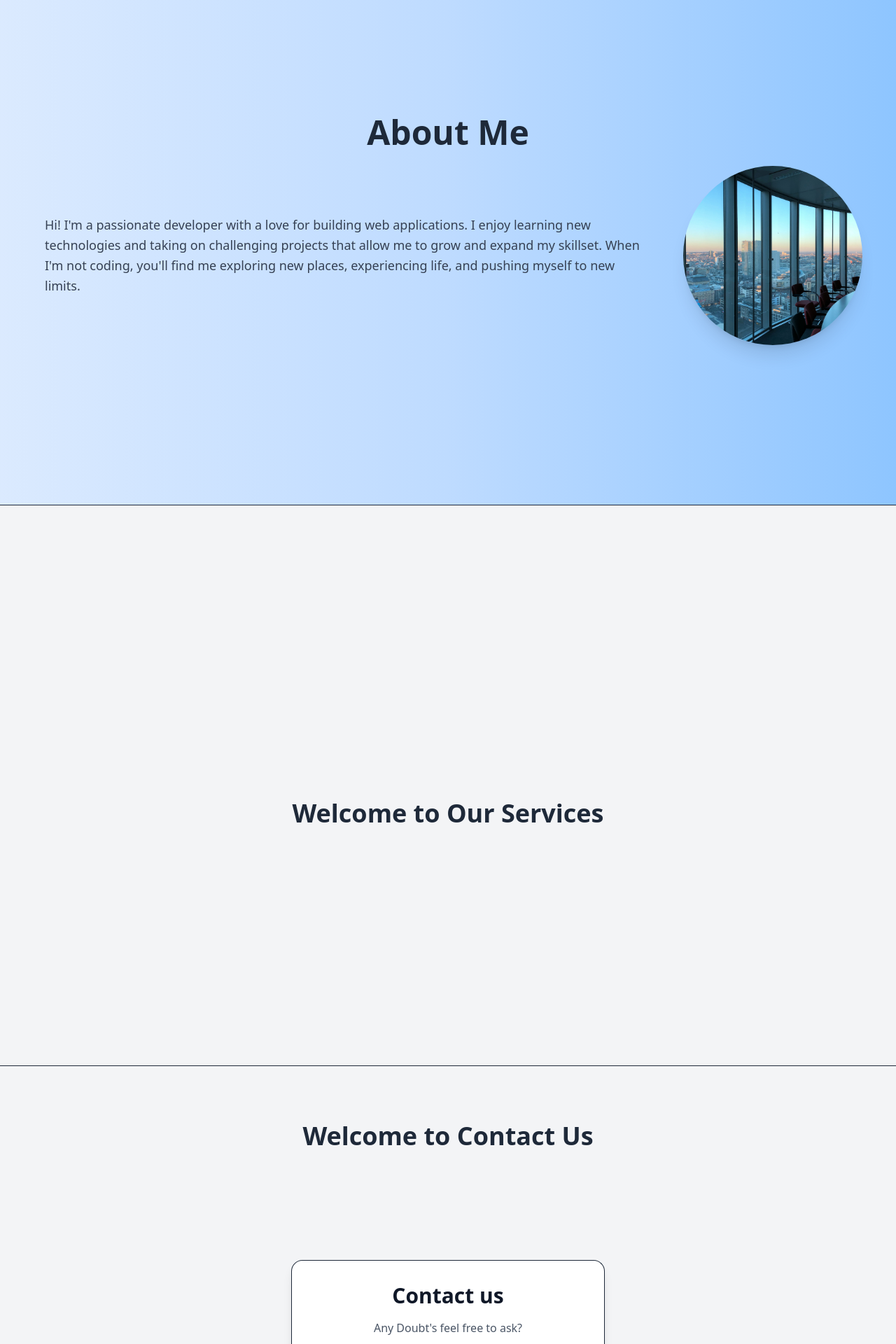
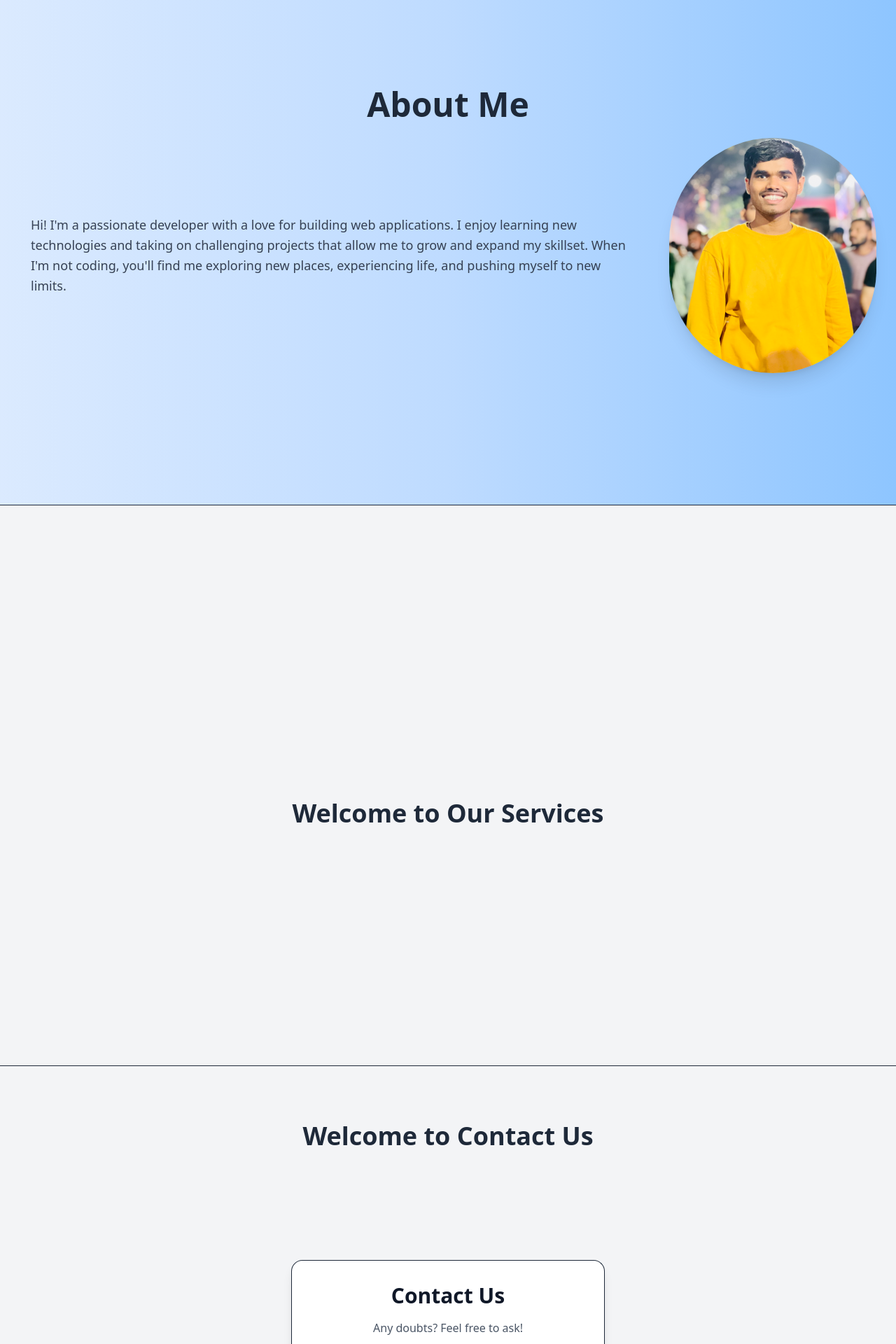
Before and after one commit to omkar1103/InterTask, a React (Vite) app: page / in a window 1280 px wide. Shown: the part 880-2800 px from the top of the page at 70% size. Built offline with nearby package versions, Linux system fonts and the light colour scheme.

Commit message:
added animation to all pages

```diff
--- a/src/App.jsx
+++ b/src/App.jsx
@@ -9,8 +9,8 @@ function App() {
   const scrollToAbout = () => {
     const aboutSection = document.getElementById("about");
     aboutSection.scrollIntoView({
-      behavior: 'smooth', // Smooth scroll behavior
-      block: 'start',     // Align the section at the top of the viewport
+      behavior: 'smooth',
+      block: 'start',
     });
   };
 
--- a/src/components/About.jsx
+++ b/src/components/About.jsx
@@ -1,5 +1,5 @@
 import React, { useEffect, useState } from "react";
-import home from "../assets/Home.jpg"; // Add `/` after `..`
+import home from "../assets/Aboutme.jpg";
 
 function About() {
   const [isVisible, setIsVisible] = useState(false);
@@ -8,10 +8,10 @@ function About() {
     const observer = new IntersectionObserver(
       ([entry]) => {
         if (entry.isIntersecting) {
-          setIsVisible(true); // Trigger animation when section is in view
+          setIsVisible(true);
         }
       },
-      { threshold: 0.5 } // Trigger when 50% of the section is in view
+      { threshold: 0.5 }
     );
 
     const element = document.getElementById("about");
@@ -28,24 +28,15 @@ function About() {
       }`}
     >
       <h1 className="text-5xl font-extrabold text-gray-800 mb-6">About Me</h1>
-
-      {/* Container for text and image */}
       <div className="flex flex-col md:flex-row items-center space-x-0 md:space-x-8 space-y-8 md:space-y-0">
-
-        {/* About text */}
         <div className="text-lg text-gray-700 max-w-4xl px-4 leading-relaxed text-center md:text-left">
           <p>
             Hi! I'm a passionate developer with a love for building web applications. I enjoy learning new technologies and taking on challenging projects that allow me to grow and expand my skillset.
             When I'm not coding, you'll find me exploring new places, experiencing life, and pushing myself to new limits.
           </p>
         </div>
-
-        {/* Image */}
         <div className="flex justify-center md:justify-start">
-          <img
-            src={home}
-            alt="Profile"
-            className="w-64 h-64 rounded-full shadow-xl object-cover"
+          <img src={home} alt="Profile" className="w-74 h-84 rounded-full shadow-xl object-cover hover:scale-110 transition-transform duration-300 ease-in-out"
           />
         </div>
 
--- a/src/components/Contact.jsx
+++ b/src/components/Contact.jsx
@@ -1,7 +1,9 @@
-import React, { useState } from "react";
+import React, { useState, useEffect } from "react";
+import { motion } from "framer-motion";
 
 const Contact = () => {
-  const [formData, setFormData] = useState({name: "",email: "",message: ""});
+  const [formData, setFormData] = useState({ name: "", email: "", message: "" });
+  const [isVisible, setIsVisible] = useState(false);
 
   const handleChange = (e) => {
     const { name, value } = e.target;
@@ -21,40 +23,82 @@ const Contact = () => {
     setFormData({ name: "", email: "", message: "" });
   };
 
+  useEffect(() => {
+    const observer = new IntersectionObserver(
+      ([entry]) => {
+        if (entry.isIntersecting) {
+          setIsVisible(true);
+        }
+      },
+      { threshold: 0.5 }
+    );
+
+    const contactElement = document.getElementById("contact");
+    observer.observe(contactElement);
+
+    return () => observer.disconnect();
+  }, []);
+
   return (
-    <section id="contact" className="min-h-screen  flex items-center justify-center p-6">
-      <div className="bg-white shadow-lg rounded-2xl p-8 max-w-md w-full text-center border border-b-black">
-        <h2 className="text-3xl font-bold text-gray-900 mb-4">Contact us</h2>
-        <p className="text-gray-600 mb-6">Any Doubt's feel free to ask?</p>
+    <section id="contact" className="min-h-screen flex items-center justify-center p-6">
+      <motion.div
+        className="bg-white shadow-lg rounded-2xl p-8 max-w-md w-full text-center border border-b-black"
+        initial={{ opacity: 0, y: 50 }}
+        animate={{ opacity: isVisible ? 1 : 0, y: isVisible ? 0 : 50 }}
+        transition={{ duration: 0.8, ease: "easeOut" }}
+      >
+        <h2 className="text-3xl font-bold text-gray-900 mb-4">Contact Us</h2>
+        <p className="text-gray-600 mb-6">Any doubts? Feel free to ask!</p>
 
         <form onSubmit={handleSubmit} method="post" className="space-y-6">
-          <div>
-            <input type="text"id="name"name="name" value={formData.name}onChange={handleChange} className="w-full p-3 border border-gray-300 rounded-lg focus:ring-2 focus:ring-blue-500 outline-none"
+          <motion.div
+           whileHover={{ scale: 1.1 , borderColor: "blue" }}>
+            <input
+              type="text"
+              id="name"
+              name="name"
+              value={formData.name}
+              onChange={handleChange}
+              className="w-full p-3 border border-gray-300 rounded-lg focus:ring-2 focus:ring-blue-500 outline-none transition-all duration-300 ease-in-out "
               placeholder="Enter Your Name..."
             />
-          </div>
+          </motion.div>
 
-          <div>
-            <input type="email"id="email"name="email"value={formData.email}onChange={handleChange}className="w-full p-3 border border-gray-300 rounded-lg focus:ring-2 focus:ring-blue-500 outline-none"
+          <motion.div
+          whileHover={{ scale: 1.1 , borderColor: "blue" }}>
+            <input
+              type="email"
+              id="email"
+              name="email"
+              value={formData.email}
+              onChange={handleChange}
+              className="w-full p-3 border border-gray-300 rounded-lg focus:ring-2 focus:ring-blue-500 outline-none transition-all duration-300 ease-in-out"
               placeholder="Enter Your Email..."
             />
-          </div>
+          </motion.div>
 
-          <div>
-            <textarea id="message" name="message" value={formData.message} onChange={handleChange}   className="w-full p-3 border border-gray-300 rounded-lg focus:ring-2 focus:ring-blue-500 outline-none"
+          <motion.div
+          whileHover={{ scale: 1.1 , borderColor: "blue" }}>
+            <textarea
+              id="message"
+              name="message"
+              value={formData.message}
+              onChange={handleChange}
+              className="w-full p-3 border border-gray-300 rounded-lg focus:ring-2 focus:ring-blue-500 outline-none transition-all duration-300 ease-in-out"
               placeholder="Enter Your Message"
               rows="4"
             />
-          </div>
+          </motion.div>
 
-          <button
+          <motion.button
+          whileHover={{ scale: 1.1 , borderColor: "blue" }}
             type="submit"
             className="bg-blue-600 text-white px-6 py-3 rounded-lg text-lg hover:bg-blue-700 transition w-full"
           >
             Submit
-          </button>
+          </motion.button>
         </form>
-      </div>
+      </motion.div>
     </section>
   );
 };
--- a/src/components/Home.jsx
+++ b/src/components/Home.jsx
@@ -11,7 +11,6 @@ function Home() {
         animate={{ opacity: 1, y: 0 }}
         transition={{ duration: 1, ease: "easeOut" }}
       >
-        {/* Text Section with Smooth Animation */}
         <motion.div
           className="md:w-1/2 text-center md:text-left p-4"
           initial={{ opacity: 0, x: -50 }}
@@ -29,7 +28,7 @@ function Home() {
             <motion.a
               href="#services"
               className="bg-blue-600 text-white px-6 py-3 rounded-lg text-lg hover:bg-blue-700 transition duration-300"
-              whileHover={{ scale: 1.05 }}
+              whileHover={{ scale: 1.25 }}
               whileTap={{ scale: 0.95 }}
             >
               Services
@@ -37,7 +36,7 @@ function Home() {
             <motion.a
               href="#contact"
               className="bg-blue-600 text-white px-6 py-3 rounded-lg text-lg hover:bg-blue-700 transition duration-300"
-              whileHover={{ scale: 1.05 }}
+              whileHover={{ scale: 1.25 }}
               whileTap={{ scale: 0.95 }}
             >
               Contact Us
@@ -47,9 +46,9 @@ function Home() {
 
         <div className="md:w-1/2 flex justify-center mt-8 md:mt-0">
           <img
-            src=""
+            src={homeImage}
             alt="Home Illustration"
-            className="w-full max-w-md md:max-w-lg rounded-lg shadow-lg"
+             className="h-100 w-full md:max-w-lg rounded-lg shadow-lg hover:scale-105 transition-transform duration-300 ease-in-out"
           />
         </div>
 
```
Also changed, not shown: src/components/Footer.jsx (+3 -12 lines), src/assets/Aboutme.jpg (added).
